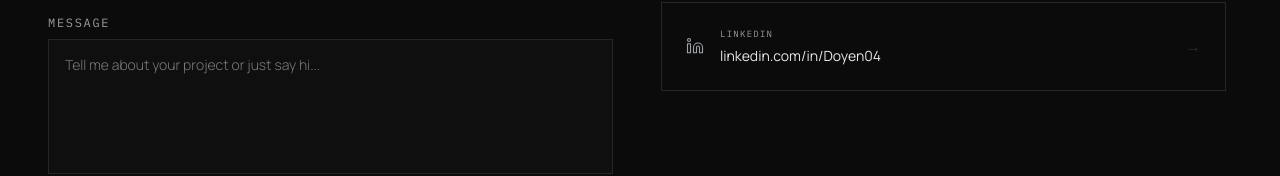
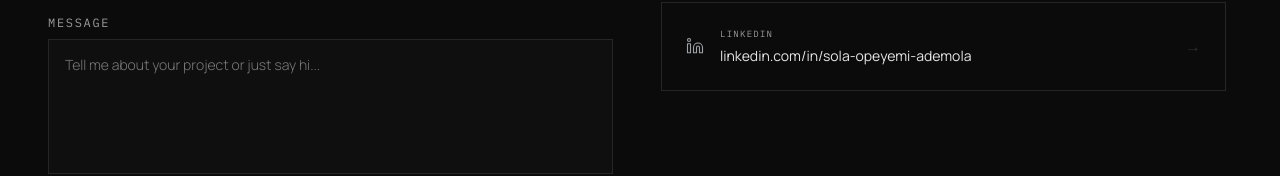
Before and after one commit to Doyen04/portfolio, a Next.js app: page / in a window 1280 px wide. Shown: the part 4824-5000 px from the top of the page. Built offline with nearby package versions, Linux system fonts and the light colour scheme; no server answers.

Commit message:
fix: fixed linked link across four files

```diff
--- a/src/app/layout.tsx
+++ b/src/app/layout.tsx
@@ -39,7 +39,7 @@ export const metadata: Metadata = {
         title: 'Ademola Opeyemi — Software Developer & Full-Stack Developer',
         description:
             'Full-Stack And Software Developer in Lagos, Nigeria. I build production-grade software and  web apps with Next.js, React, TypeScript, and PostgreSQL.',
-        url: 'https://portfolio-doyen04.vercel.app',
+        url: 'https://doyen-portfolio.vercel.app/',
         siteName: 'Ademola Opeyemi',
         locale: 'en_US',
         type: 'website',
--- a/src/components/Contact/ContactInfo.tsx
+++ b/src/components/Contact/ContactInfo.tsx
@@ -23,9 +23,9 @@ export default function ContactInfo() {
             external: true,
         },
         {
-            href: 'https://linkedin.com/in/Doyen04',
+            href: 'https://www.linkedin.com/in/sola-opeyemi-ademola',
             label: 'LinkedIn',
-            value: 'linkedin.com/in/Doyen04',
+            value: 'linkedin.com/in/sola-opeyemi-ademola',
             icon: <svg xmlns="http://www.w3.org/2000/svg" width="18" height="18" viewBox="0 0 24 24" fill="none" stroke="currentColor" strokeWidth="1.5" strokeLinecap="round" strokeLinejoin="round"><path d="M16 8a6 6 0 0 1 6 6v7h-4v-7a2 2 0 0 0-2-2 2 2 0 0 0-2 2v7h-4v-7a6 6 0 0 1 6-6z" /><rect width="4" height="12" x="2" y="9" /><circle cx="4" cy="4" r="2" /></svg>,
             external: true,
         },
--- a/src/components/Hero/HeroSocial.tsx
+++ b/src/components/Hero/HeroSocial.tsx
@@ -4,7 +4,7 @@ export default function HeroSocial() {
             <a href="https://github.com/Doyen04" target="_blank" rel="noopener noreferrer" className="transition-colors p-2" aria-label="GitHub — Ademola" title="GitHub">
                 <svg xmlns="http://www.w3.org/2000/svg" width="18" height="18" viewBox="0 0 24 24" fill="none" stroke="currentColor" strokeWidth="2" strokeLinecap="round" strokeLinejoin="round"><path d="M15 22v-4a4.8 4.8 0 0 0-1-3.2c3-.3 6-1.5 6-6.5a5.4 5.4 0 0 0-1.5-3.8 5.4 5.4 0 0 0 .1-3.8s-1.3-.4-4 1.5a13.9 13.9 0 0 0-7 0C4.3 1.6 3 2 3 2a5.4 5.4 0 0 0 .1 3.8A5.4 5.4 0 0 0 1.5 12c0 5 3 6.2 6 6.5-.8.5-1.5 1.4-1.8 2.8-.3.2-1.3.8-2.6-.4-1.2-1.4-1.5-2.4-1.5-2.4" /></svg>
             </a>
-            <a href="https://linkedin.com/in/Doyen04" target="_blank" rel="noopener noreferrer" className="transition-colors p-2" aria-label="LinkedIn — Ademola" title="LinkedIn">
+            <a href="https://www.linkedin.com/in/sola-opeyemi-ademola" target="_blank" rel="noopener noreferrer" className="transition-colors p-2" aria-label="LinkedIn — Ademola" title="LinkedIn">
                 <svg xmlns="http://www.w3.org/2000/svg" width="18" height="18" viewBox="0 0 24 24" fill="none" stroke="currentColor" strokeWidth="2" strokeLinecap="round" strokeLinejoin="round"><path d="M16 8a6 6 0 0 1 6 6v7h-4v-7a2 2 0 0 0-2-2 2 2 0 0 0-2 2v7h-4v-7a6 6 0 0 1 6-6z" /><rect width="4" height="12" x="2" y="9" /><circle cx="4" cy="4" r="2" /></svg>
             </a>
             <a href="mailto:oluwasolaopeyemi93@gmail.com" className="transition-colors p-2" aria-label="Email — Ademola" title="Email">
--- a/src/components/header.tsx
+++ b/src/components/header.tsx
@@ -16,7 +16,7 @@ export default function header() {
                     <Image src={sendicon} alt="arrow" width={20} height={20} />
                 </button>
                 <button className={style.buttons}>
-                    <Link className={style.links} href={"https://www.linkedin.com/in/sola-opeyemi-155729258"} rel="noopener noreferrer" target="_blank">Connect</Link>
+                    <Link className={style.links} href={"https://www.linkedin.com/in/sola-opeyemi-ademola"} rel="noopener noreferrer" target="_blank">Connect</Link>
                 </button>
             </div>
 
```
